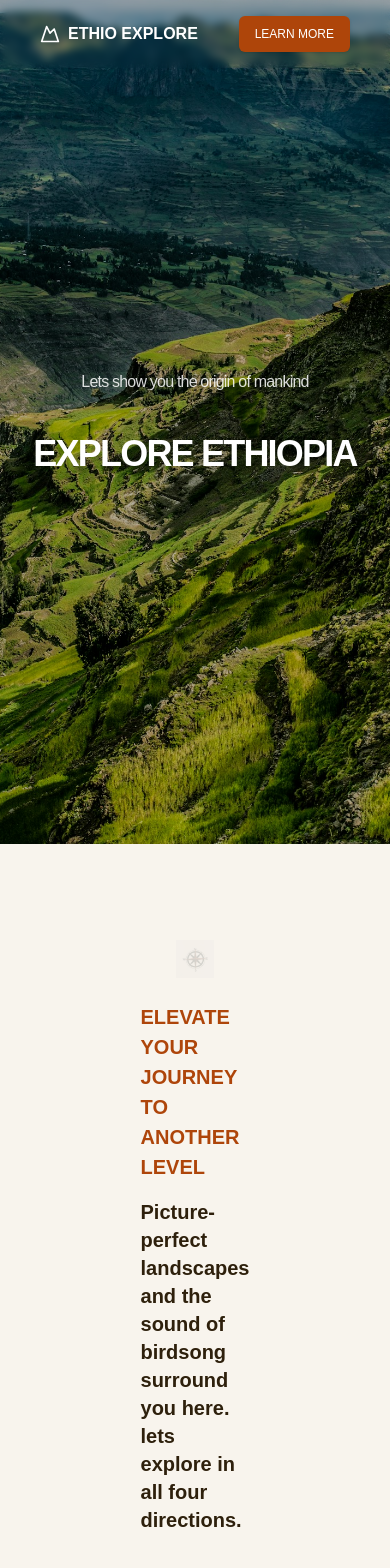
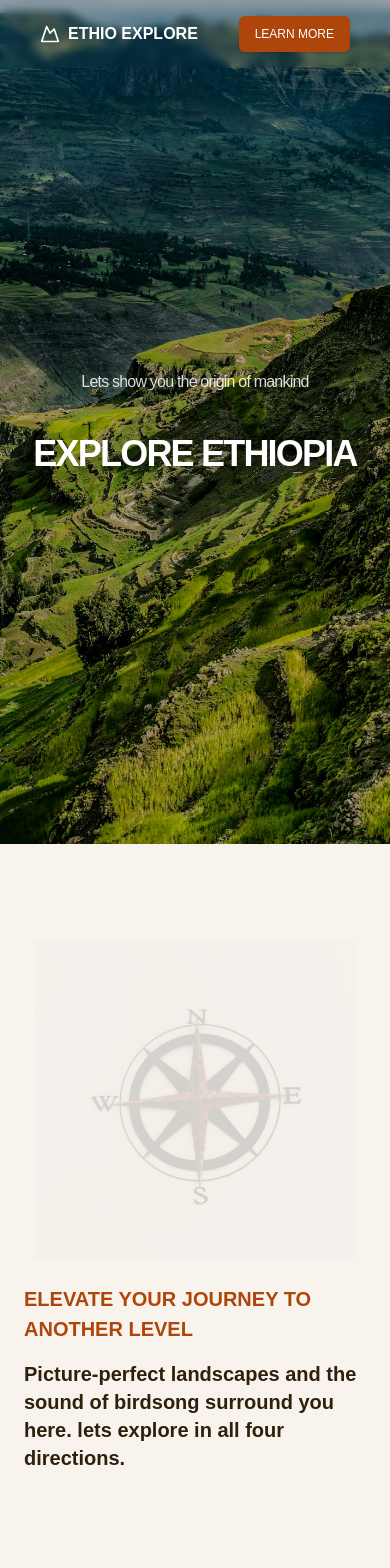
Before and after one commit to Ammarmyp/ammar_explore_ethiopia, a Next.js app: page / in a window 390 px wide. Shown: the top 1568 px of the page. Built offline with nearby package versions, Linux system fonts and the light colour scheme.

Commit message:
compass qoute responsive

```diff
--- a/app/layout/CompassQoute.tsx
+++ b/app/layout/CompassQoute.tsx
@@ -3,7 +3,7 @@ import React from "react";
 
 const CompassQoute = () => {
   return (
-    <div className="flex flex-col-reverse md:flex-row items-center justify-between gap-6 md:gap-10 py-24 px-44 w-full">
+    <div className="flex flex-col-reverse md:flex-row items-center justify-between gap-6 md:gap-10 py-24 px-6 md:px-10 lg:px-44 w-full">
       <div className="flex flex-col items-start md:w-1/2 space-y-4 md:space-y-6">
         <p className="text-primary text-[20px] font-bold">
           ELEVATE YOUR JOURNEY TO ANOTHER LEVEL
```
